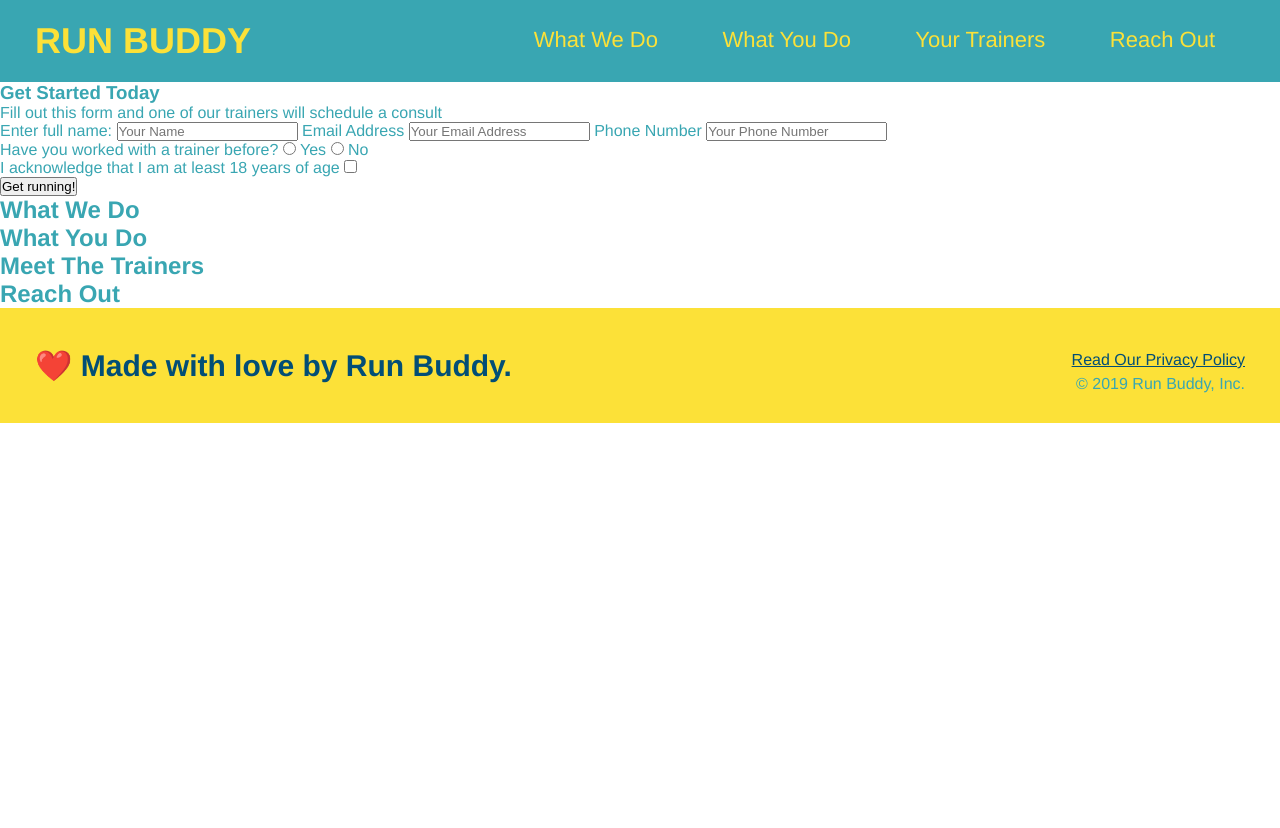
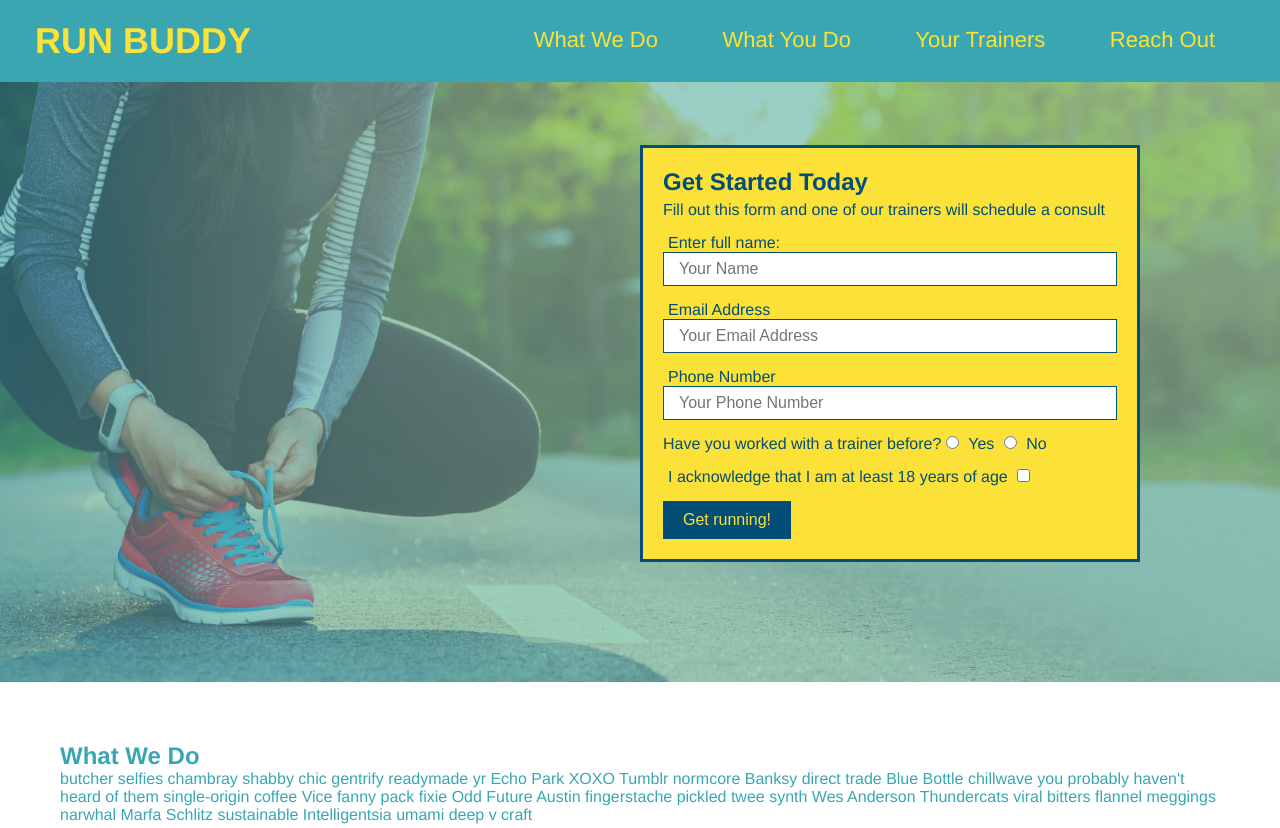
Before and after one commit to jakecaswell/run-buddy, a plain HTML site: page index.html in a window 1280 px wide. Shown: the top 828 px of the page. Before the commit the page ends 800 px from the top, so only its background shows below. Drawn offline with Linux system fonts and the light colour scheme.

Commit message:
added the what you do icons

```diff
--- a/index.html
+++ b/index.html
@@ -33,18 +33,18 @@
         </header>
 
         <!-- hero/jumbotron -->
-        <section>
-            <div>
+        <section class="hero">
+            <div class="hero-form">
                 <h3>Get Started Today</h3>
                 <p>Fill out this form and one of our trainers will schedule a consult</p>
                 <!-- add form element -->
                 <form>
                     <label for="name">Enter full name:</label>
-                    <input type="text" placeholder="Your Name" name="name" id="name" />
+                    <input type="text" placeholder="Your Name" name="name" id="name" class="form-input" />
                     <label for="email">Email Address</label>
-                    <input type="email" placeholder="Your Email Address" name="email" id="email" />
+                    <input type="email" placeholder="Your Email Address" name="email" id="email" class="form-input" />
                     <label for="phone">Phone Number</label>
-                    <input type="tel" placeholder="Your Phone Number" name="phone" id="phone" />
+                    <input type="tel" placeholder="Your Phone Number" name="phone" id="phone" class="form-input" />
                     <p>
                         Have you worked with a trainer before?
                         <input type="radio" name="trainer-confirm" id="trainer-yes" />
@@ -67,22 +67,49 @@
         <!-- END HERO -->
 
         <!-- "what we do" section -->
-        <section>
+        <section id="what-we-do">
             <h2>What We Do</h2>
+            <p>
+                butcher selfies chambray shabby chic gentrify readymade yr Echo Park XOXO Tumblr normcore Banksy direct trade Blue Bottle chillwave you probably haven't heard of them single-origin coffee Vice fanny pack fixie Odd Future Austin fingerstache pickled twee synth Wes Anderson Thundercats viral bitters flannel meggings narwhal Marfa Schlitz sustainable Intelligentsia umami deep v craft
+            </p>
         </section>
 
         <!-- "what you do" section -->
-        <section>
+        <section id="what-you-do">
             <h2>What You Do</h2>
+
+            <div>
+                <img src="images/step-1.svg" alt="" />
+                <h3>Step 1: Fill Out the Form Above.</h3>
+                <p>You're already here, so why not?</p>
+            </div>
+
+            <div>
+                <img src="images/step-2.svg" alt="" />
+                <h3>Step 2: Consult with One of Our Trainers.</h3>
+                <p>Are you here to build muscle, lose weight, or just feel good?</p>
+            </div>
+
+            <div>
+                <img src="images/step-3.svg" alt="" />
+                <h3>Step 3: Get Running.</h3>
+                <p>Hit the ground running(literally) once your trainer lays out your plan.</p>
+            </div>
+
+            <div>
+                <img src="images/step-4.svg" alt="" />
+                <h3>Step 4: See Results.</h3>
+                <p>Bi-weekly check ins with your trainer will keep you focused.</p>
+            </div>
         </section>
 
         <!-- "meet the trainers" section -->
-        <section>
+        <section id="your-trainers">
             <h2>Meet The Trainers</h2>
         </section>
 
         <!-- "reach out" section -->
-        <section>
+        <section id="reach-out">
             <h2>Reach Out</h2>
         </section>
 
--- a/runstyle.css
+++ b/runstyle.css
@@ -65,3 +65,61 @@ footer div {
 footer a {
     color: #024e76;
 }
+
+section {
+    padding: 60px;
+}
+
+/* hero class specific*/
+
+.hero {
+    background-image: url("../run-buddy/images/herobackground.jpg");
+    height: 600px;
+    background-size: cover;
+    background-position: center;
+    position: relative;
+}
+
+.hero-form {
+    color: #024e76;
+    background-color: #fce138;
+    width: 500px;
+    padding: 20px;
+    border-style: solid;
+    border-color: #024e76;
+    border-width: 3px;
+    position: absolute;
+    bottom: 120px;
+    right: 140px;
+}
+
+.hero-form h3 {
+    font-size: 24px;
+    margin: 0;
+}
+
+.hero-form p {
+    margin: 5px 0 15px 0;
+}
+
+.form-input {
+    border: 1px solid #024e76;
+    display: block;
+    padding: 7px 15px;
+    font-size: 16px;
+    color: #024e76;
+    width: 100%;
+    margin-bottom: 15px;
+}
+
+.hero-form label {
+    margin: 0 5px;
+}
+
+.hero-form button {
+    color: #fce138;
+    background-color: #024e76;
+    border: none;
+    padding: 10px 20px;
+    font-size: 16px;
+}
```
Also changed, not shown: images/herobackground.jpg (added), images/step-1.svg (added), images/step-2.svg (added), images/step-3.svg (added), images/step-4.svg (added).
